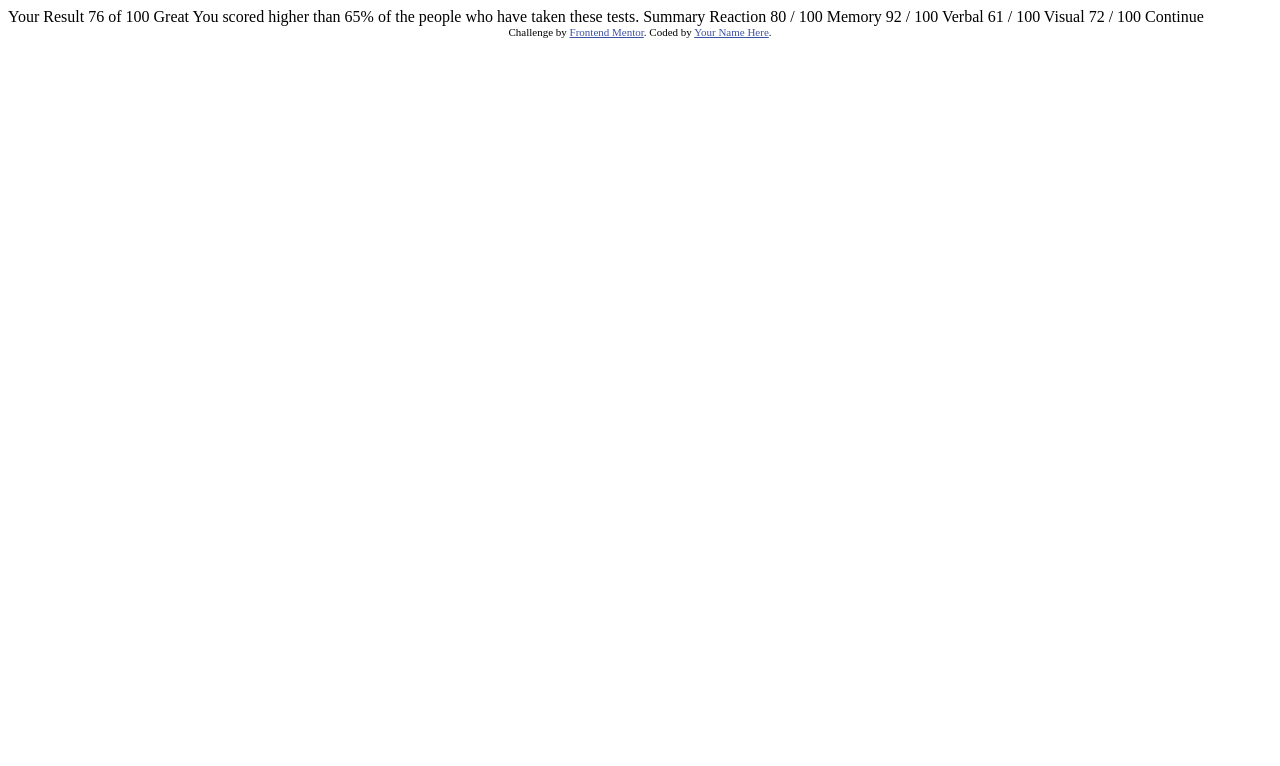
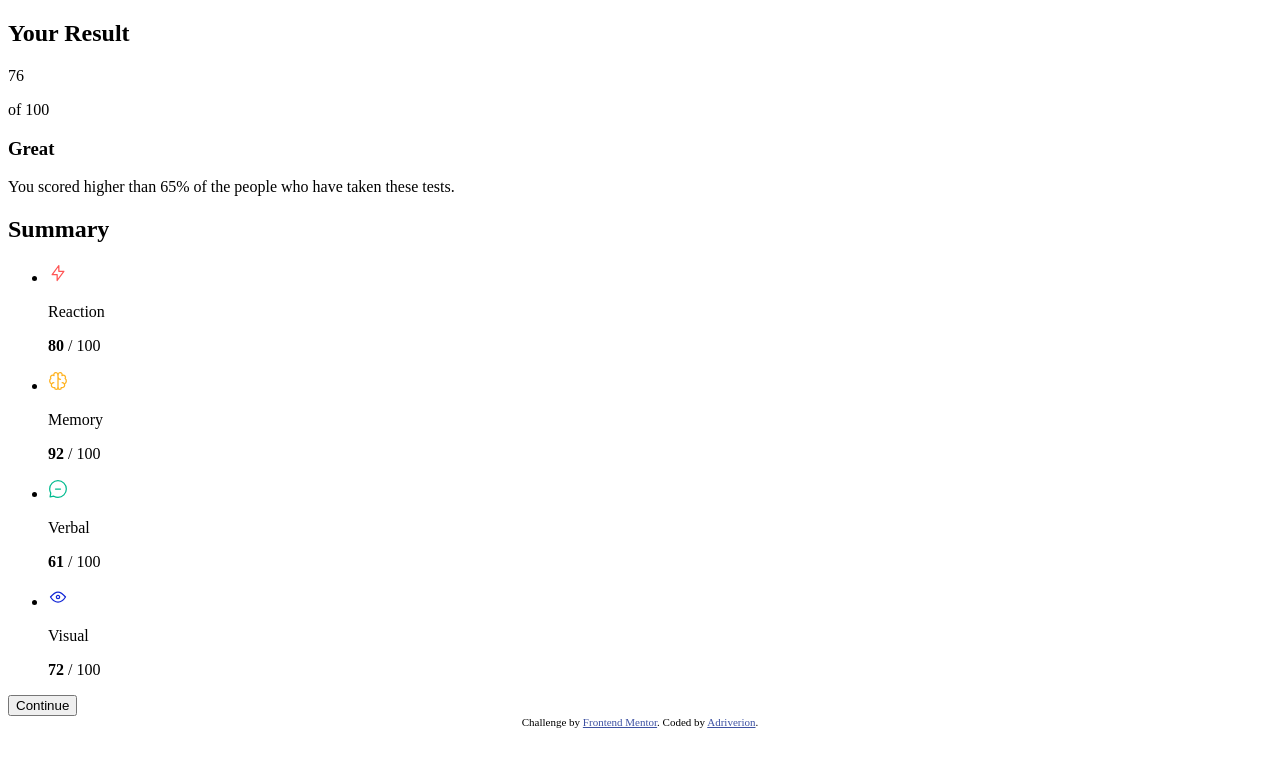
Before and after one commit to Adriverion/results-summary-component, a plain HTML site: page index.html in a window 1280 px wide. Drawn offline with Linux system fonts and the light colour scheme.

Commit message:
html structure added

```diff
--- a/index.html
+++ b/index.html
@@ -15,33 +15,57 @@
   </style>
 </head>
 <body>
-
-  Your Result
-  76
-  of 100
-
-  Great
-  You scored higher than 65% of the people who have taken these tests.
-
-  Summary
-
-  Reaction
-  80 / 100
-
-  Memory
-  92 / 100
-
-  Verbal
-  61 / 100
-
-  Visual
-  72 / 100
-
-  Continue
+  <main>
+    <article class="summary">
+      <section class="summary__results-container">
+        <h2 class="summary__title">Your Result</h2>
+        <div class="summary__score-container">
+          <p class="summary__score summary--bold-text">76</p>
+          <p class="summary_total-score"> of 100</p>
+        </div>
+        <h3 class="summary__score-title">Great</h3>
+        <p class="summary__score-description">You scored higher than 65% of the people who have taken these tests.</p>
+      </section>
+      <section class="summary__spects-container">
+        <h2 class="summary__title">Summary</h2>
+        <ul class="summary__spects-list">
+          <li class="summary__spect">
+            <div class="summary__spect-title">
+              <img src="./assets/images/icon-reaction.svg" alt=" ">
+              <p class="summary--bold-text">Reaction</p>
+            </div>
+            <p class="summary__spect-score"><b>80</b> / 100</p>
+          </li>
+          <li class="summary__spect">
+            <div class="summary__spect-title">
+              <img src="./assets/images/icon-memory.svg" alt=" ">
+              <p class="summary--bold-text">Memory</p>
+            </div>
+            <p class="summary__spect-score"><b>92</b> / 100</p>
+          </li>
+          <li class="summary__spect">
+            <div class="summary__spect-title">
+              <img src="./assets/images/icon-verbal.svg" alt=" ">
+              <p class="summary--bold-text">Verbal</p>
+            </div>
+            <p class="summary__spect-score"><b>61</b> / 100</p>
+          </li>
+          <li class="summary__spect">
+            <div class="summary__spect-title">
+              <img src="./assets/images/icon-visual.svg" alt=" ">
+              <p class="summary--bold-text">Visual</p>
+            </div>
+            <p class="summary__spect-score"><b>72</b> / 100</p>
+          </li>
+        </ul>
+        <button class="summary__button">Continue</button>
+      </section>
+    </article>
+  </main>
 
   <div class="attribution">
     Challenge by <a href="https://www.frontendmentor.io?ref=challenge" target="_blank">Frontend Mentor</a>.
-    Coded by <a href="#">Your Name Here</a>.
+    Coded by <a href="https://github.com/Adriverion">Adriverion</a>.
   </div>
 </body>
 </html>
```
Also changed, not shown: 1 other file.
